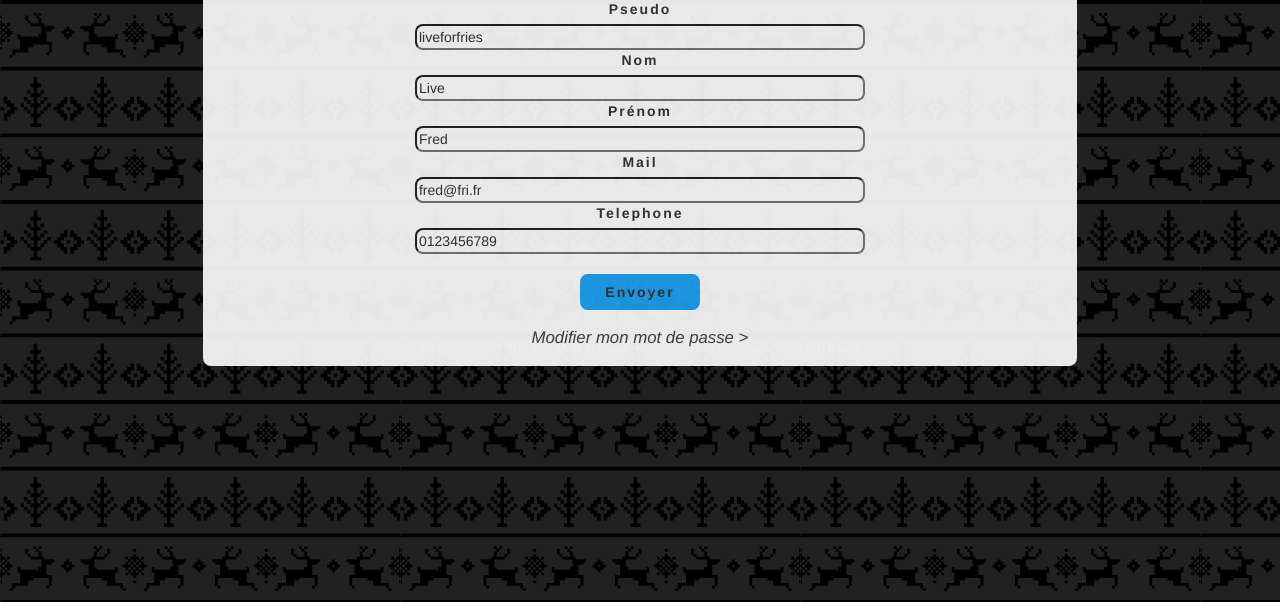
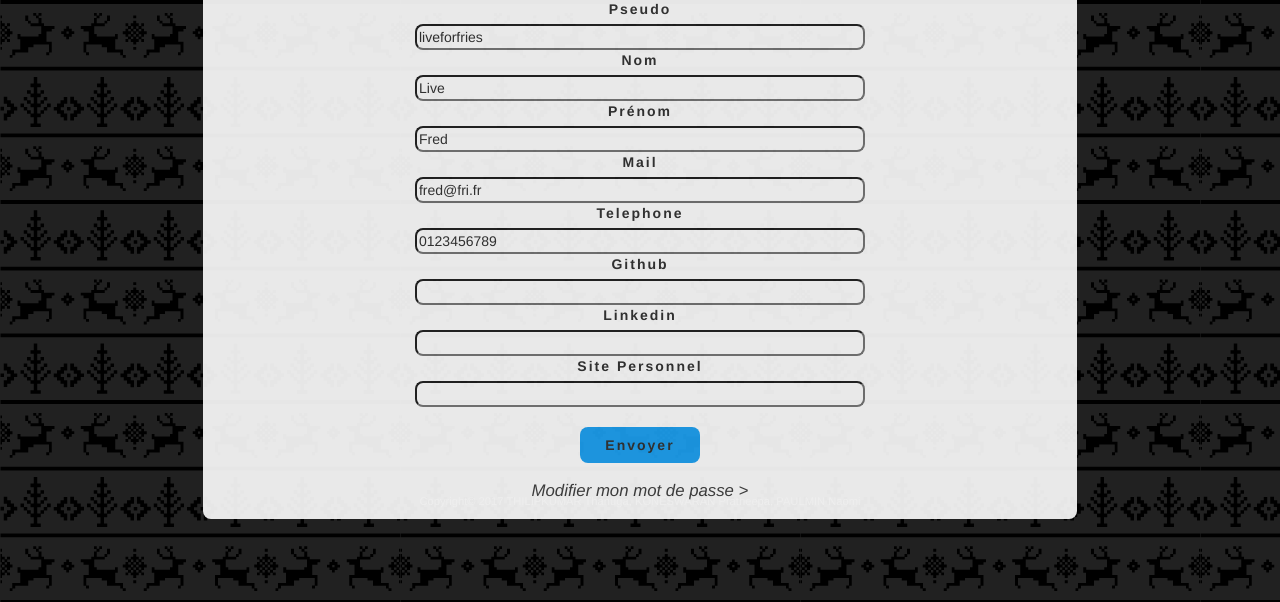
Before and after one commit to koneswaranp/Ydays2017, a PHP site: page /modification.php in a window 1280 px wide. Shown: the part 198-800 px from the top of the page. Run offline with PHP 8.4, Linux system fonts and the light colour scheme; a user stored in the database is signed in; data comes from the database, SQL or seed files in the repository.

Commit message:
Ajout des sites

```diff
--- a/modification.php
+++ b/modification.php
@@ -20,7 +20,7 @@ $user = $req->fetch();
 ?>
 <div class="row">
     <div class="form col-xs-10 col-xs-offset-1 col-sm-10 col-sm-offset-1 col-md-8 col-md-offset-2 col-lg-8 col-lg-offset-2">
-        <p><a href="page_membre.php">< Retour</a></p>
+        <p><a href="page_membre.php">< Retour </a></p>
 
         <h2>Modifier mon profil</h2>
         <form enctype="multipart/form-data" action="" method="post" name="modif">
@@ -40,6 +40,16 @@ $user = $req->fetch();
 
             <label for="phone">Telephone</label><br>
             <input type="text" name="phone" id="phone" value="<?php echo $user['phone'] ?>"/><br>
+
+            <label for="github">Github</label><br>
+            <input type="text" name="github" id="github" value="<?php echo $user['github'] ?>"/><br>
+
+            <label for="linkedin">Linkedin</label><br>
+            <input type="text" name="linkedin" id="linkedin" value="<?php echo $user['linkedin'] ?>"/><br>
+
+            <label for="perso">Site Personnel</label><br>
+            <input type="text" name="perso" id="perso" value="<?php echo $user['perso'] ?>"/><br>
+
 
             <!--<div>
                 <button type="button" id="btnmodif" onclick="enable()">Modifier mon profil </button>
```
